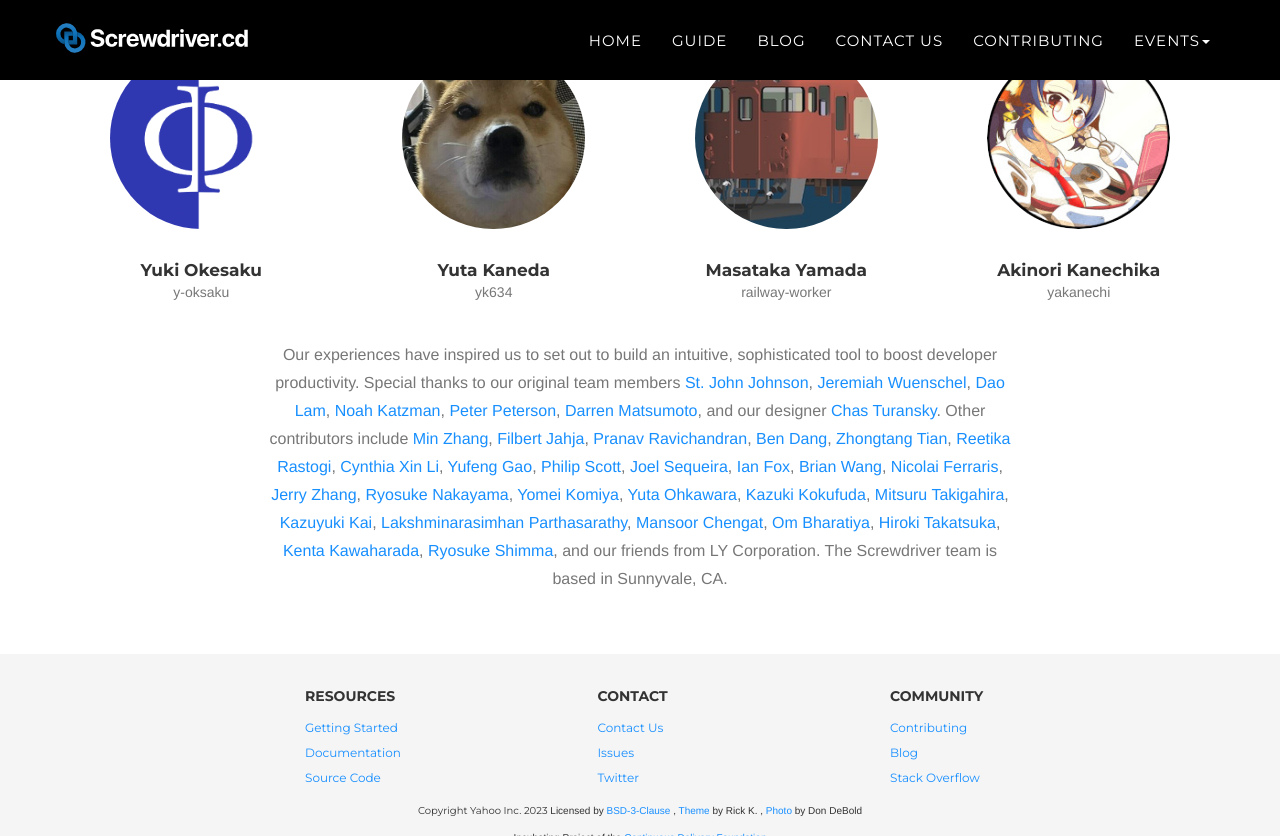
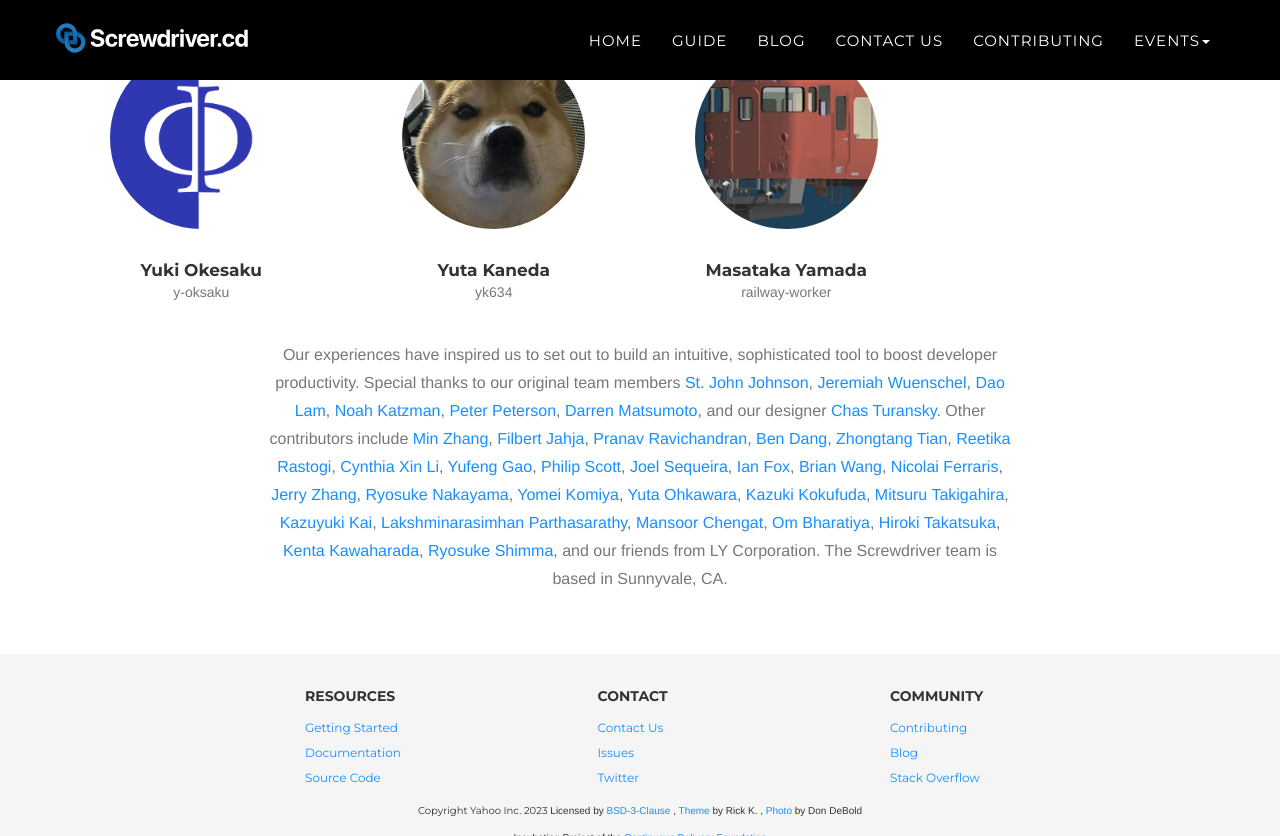
Before and after one commit to screwdriver-cd/homepage, a Jekyll site: the page built from index.html, in a window 1280 px wide and 900 px high, scrolled down 3392 px, cut to the strip 0-836 px from the top of the window. Built offline with Jekyll 4.4.1, drawn with Linux system fonts in a browser that asks for light colours; some web fonts are replaced.

Commit message:
revert _config.yml

```diff
--- a/_config.yml
+++ b/_config.yml
@@ -130,8 +130,3 @@
   pic: gwt5091
   position: railway-worker
   github: https://github.com/GWT5091
-
-- name: Akinori Kanechika
-  pic: yakanechi
-  position: yakanechi
-  github: https://github.com/yakanechi
```
